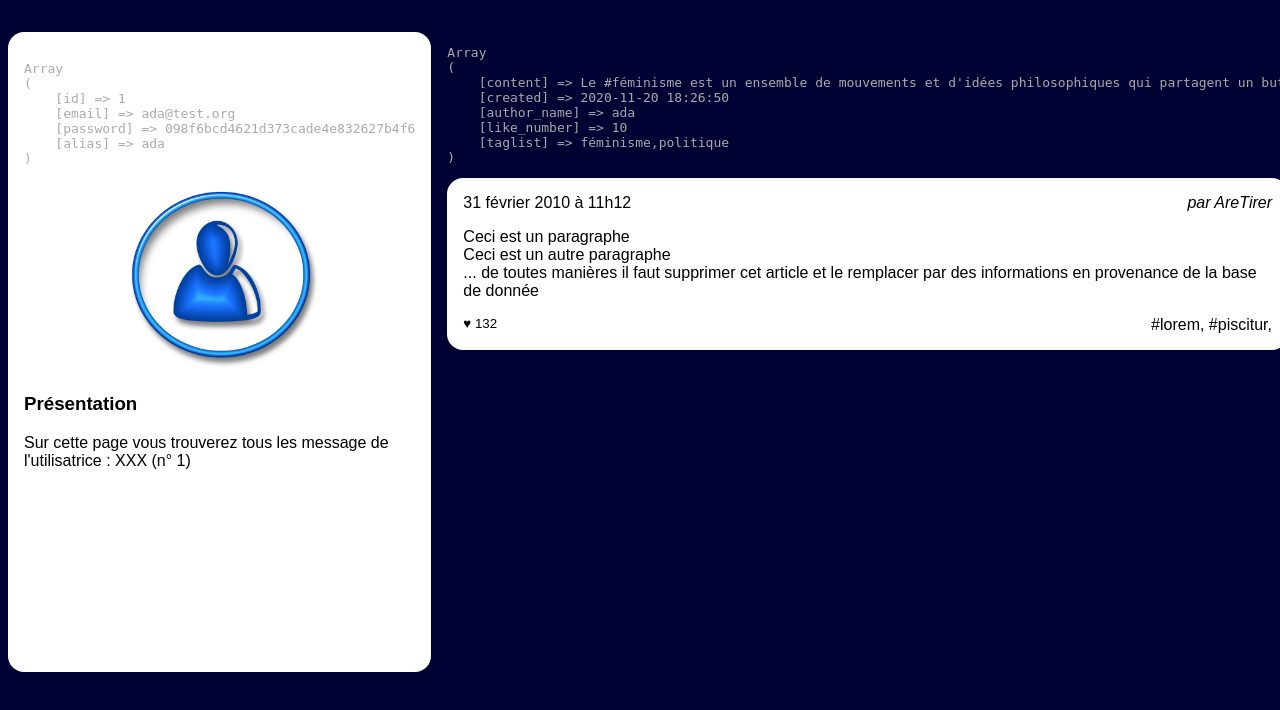
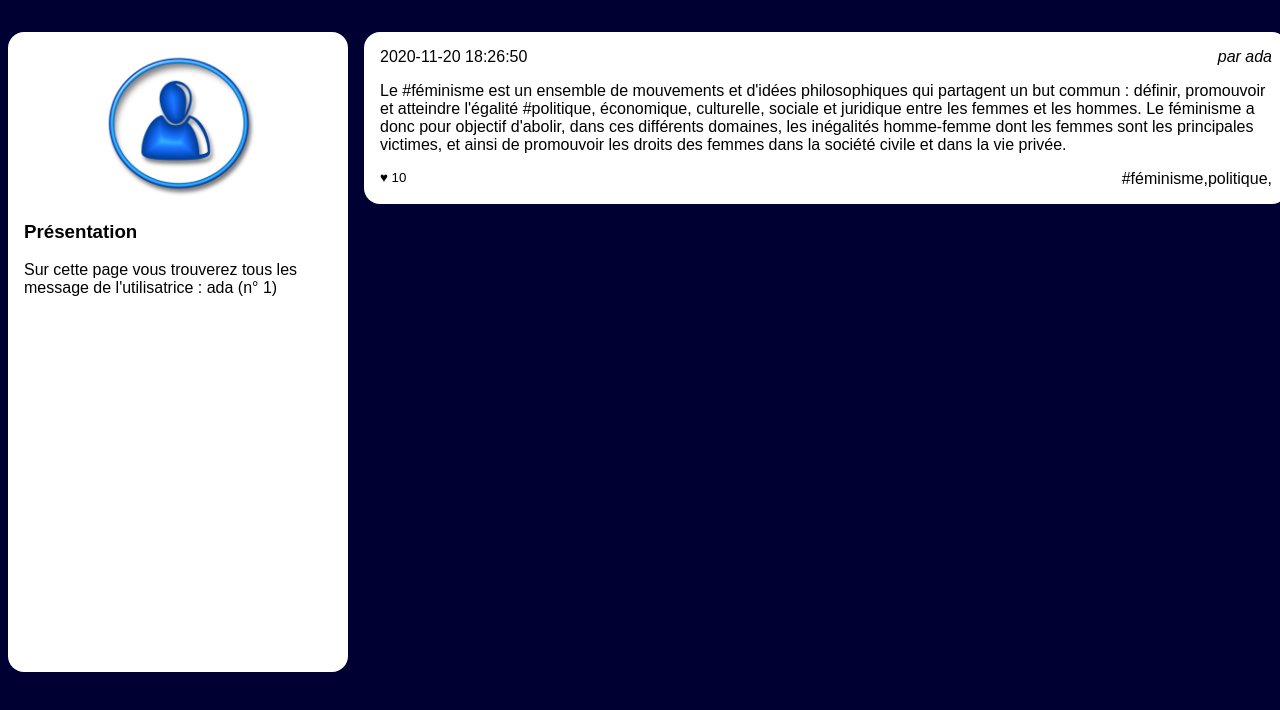
Before and after one commit to MarieCoulay/Projet-Collectif-Reseau-Social-PHP, a PHP site: page /wall.php?user_id=1 in a window 1280 px wide. Shown: the part 90-800 px from the top of the page. Run offline with PHP 8.4, Linux system fonts and the light colour scheme; data comes from the database, SQL or seed files in the repository.

Commit message:
news admin settings wall DONE

```diff
--- a/resoc_n1/feed.php
+++ b/resoc_n1/feed.php
@@ -41,7 +41,7 @@
             /**
              * Etape 2: se connecter à la base de donnée
              */
-            $mysqli = new mysqli("localhost", "root", "root", "socialnetwork");
+            include "connect_database.php";
             ?>
 
             <aside>
--- a/resoc_n1/followers.php
+++ b/resoc_n1/followers.php
@@ -41,7 +41,7 @@
                 // Etape 1: récupérer l'id de l'utilisateur
                 $userId = intval($_GET['user_id']);
                 // Etape 2: se connecter à la base de donnée
-                $mysqli = new mysqli("localhost", "root", "root", "socialnetwork");
+                include "connect_database.php";
                 // Etape 3: récupérer le nom de l'utilisateur
                 $laQuestionEnSql = "
                     SELECT users.*
--- a/resoc_n1/news.php
+++ b/resoc_n1/news.php
@@ -77,7 +77,7 @@
                 while ($post = $lesInformations->fetch_assoc()) //fetch_assoc => associe le tableau nouvellement créé à une variable $post
                 {
 
-                    echo "<pre>" . print_r($post, 1) . "</pre>";
+                    // echo "<pre>" . print_r($post, 1) . "</pre>";
                     ?>
                     <article>
                         <h3>
--- a/resoc_n1/refacto_articles.php
+++ /dev/null
@@ -1 +0,0 @@
-<!-- Fichier pour mettre les articles à refactorer -->
--- a/resoc_n1/subscriptions.php
+++ b/resoc_n1/subscriptions.php
@@ -43,7 +43,7 @@
                 // Etape 1: récupérer l'id de l'utilisateur
                 $userId = intval($_GET['user_id']);
                 // Etape 2: se connecter à la base de donnée
-                $mysqli = new mysqli("localhost", "root", "root", "socialnetwork");
+                include "connect_database.php";
                 // Etape 3: récupérer le nom de l'utilisateur
                 $laQuestionEnSql = "
                     SELECT users.*
--- a/resoc_n1/tags.php
+++ b/resoc_n1/tags.php
@@ -40,7 +40,7 @@
             /**
              * Etape 2: se connecter à la base de donnée
              */
-            $mysqli = new mysqli("localhost", "root", "root", "socialnetwork");
+            include "connect_database.php";
             ?>
 
             <aside>
--- a/resoc_n1/wall.php
+++ b/resoc_n1/wall.php
@@ -37,10 +37,7 @@
             $userId =intval($_GET['user_id']);
             ?>
             <?php
-            /**
-             * Etape 2: se connecter à la base de donnée
-             */
-            $mysqli = new mysqli("localhost", "root", "root", "socialnetwork");
+            include "connect_database.php";
             ?>
 
             <aside>
@@ -48,16 +45,15 @@
                 /**
                  * Etape 3: récupérer le nom de l'utilisateur
                  */
-                $laQuestionEnSql = "SELECT * FROM users WHERE id= '$userId' ";
+                $laQuestionEnSql = "SELECT * FROM users WHERE id= '$userId'";
                 $lesInformations = $mysqli->query($laQuestionEnSql);
                 $user = $lesInformations->fetch_assoc();
-                //@todo: afficher le résultat de la ligne ci dessous, remplacer XXX par l'alias et effacer la ligne ci-dessous
-                echo "<pre>" . print_r($user, 1) . "</pre>";
+                // echo "<pre>" . print_r($user, 1) . "</pre>";
                 ?>
                 <img src="user.jpg" alt="Portrait de l'utilisatrice"/>
                 <section>
                     <h3>Présentation</h3>
-                    <p>Sur cette page vous trouverez tous les message de l'utilisatrice : XXX
+                    <p>Sur cette page vous trouverez tous les message de l'utilisatrice : <?php echo $user['alias'] ?>
                         (n° <?php echo $userId ?>)
                     </p>
                 </section>
@@ -86,34 +82,26 @@
                 }
 
                 /**
-                 * Etape 4: @todo Parcourir les messsages et remplir correctement le HTML avec les bonnes valeurs php
+                 * Etape 4: Parcourir les messsages et remplir correctement le HTML avec les bonnes valeurs php
                  */
                 while ($post = $lesInformations->fetch_assoc())
                 {
-
-                    echo "<pre>" . print_r($post, 1) . "</pre>";
+                    // echo "<pre>" . print_r($post, 1) . "</pre>";
                     ?>
                     <article>
                         <h3>
-                            <time datetime='2020-02-01 11:12:13' >31 février 2010 à 11h12</time>
+                            <time datetime='<?php echo $post['created'] ?>'><?php echo $post['created'] ?></time>
                         </h3>
-                        <address>par AreTirer</address>
+                        <address>par <?php echo $post['author_name'] ?></address>
                         <div>
-                            <p>Ceci est un paragraphe</p>
-                            <p>Ceci est un autre paragraphe</p>
-                            <p>... de toutes manières il faut supprimer cet
-                                article et le remplacer par des informations en
-                                provenance de la base de donnée</p>
+                            <p><?php echo $post['content'] ?></p>
                         </div>
                         <footer>
-                            <small>♥ 132</small>
-                            <a href="">#lorem</a>,
-                            <a href="">#piscitur</a>,
+                            <small>♥ <?php echo $post['like_number'] ?></small>
+                            <a href="">#<?php echo $post['taglist'] ?></a>,
                         </footer>
                     </article>
                 <?php } ?>
-
-
             </main>
         </div>
     </body>
```
Also changed, not shown: resoc_n1/admin.php (+15 -29 lines), resoc_n1/settings.php (+7 -13 lines).
